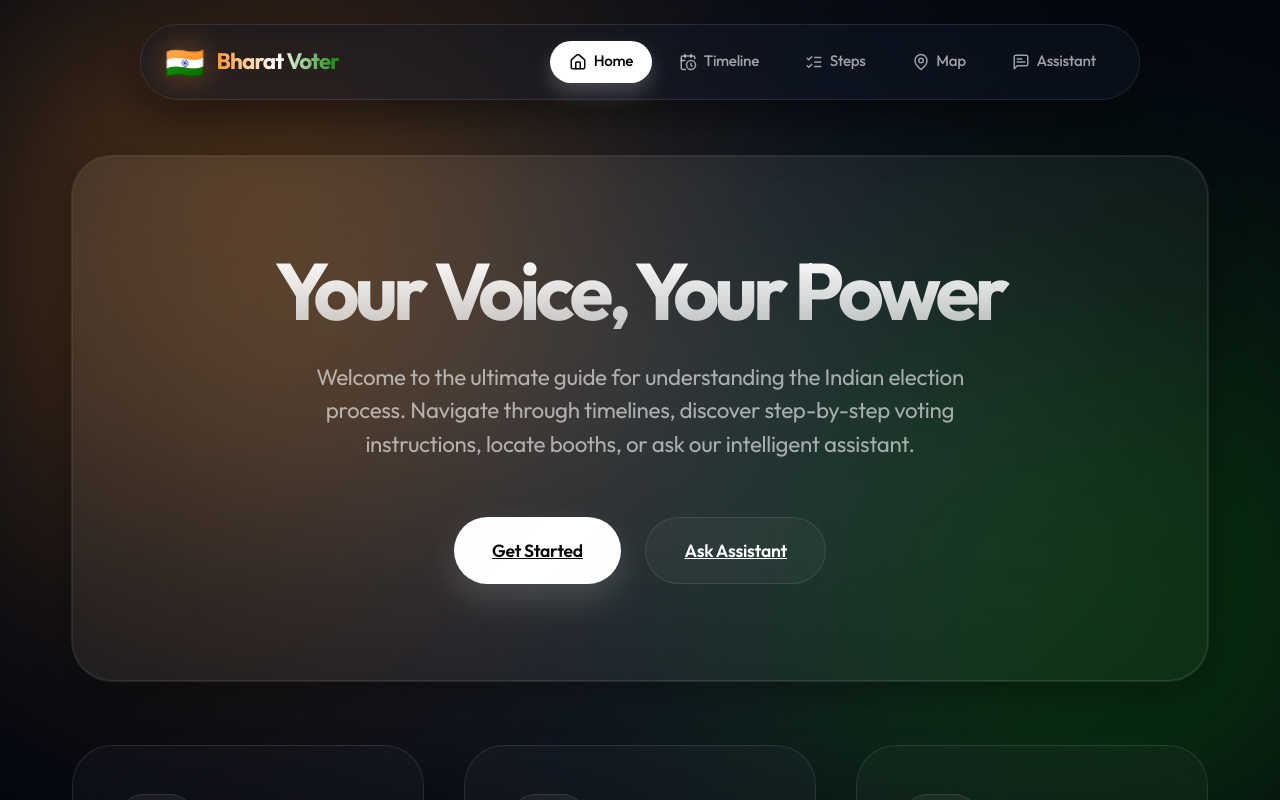
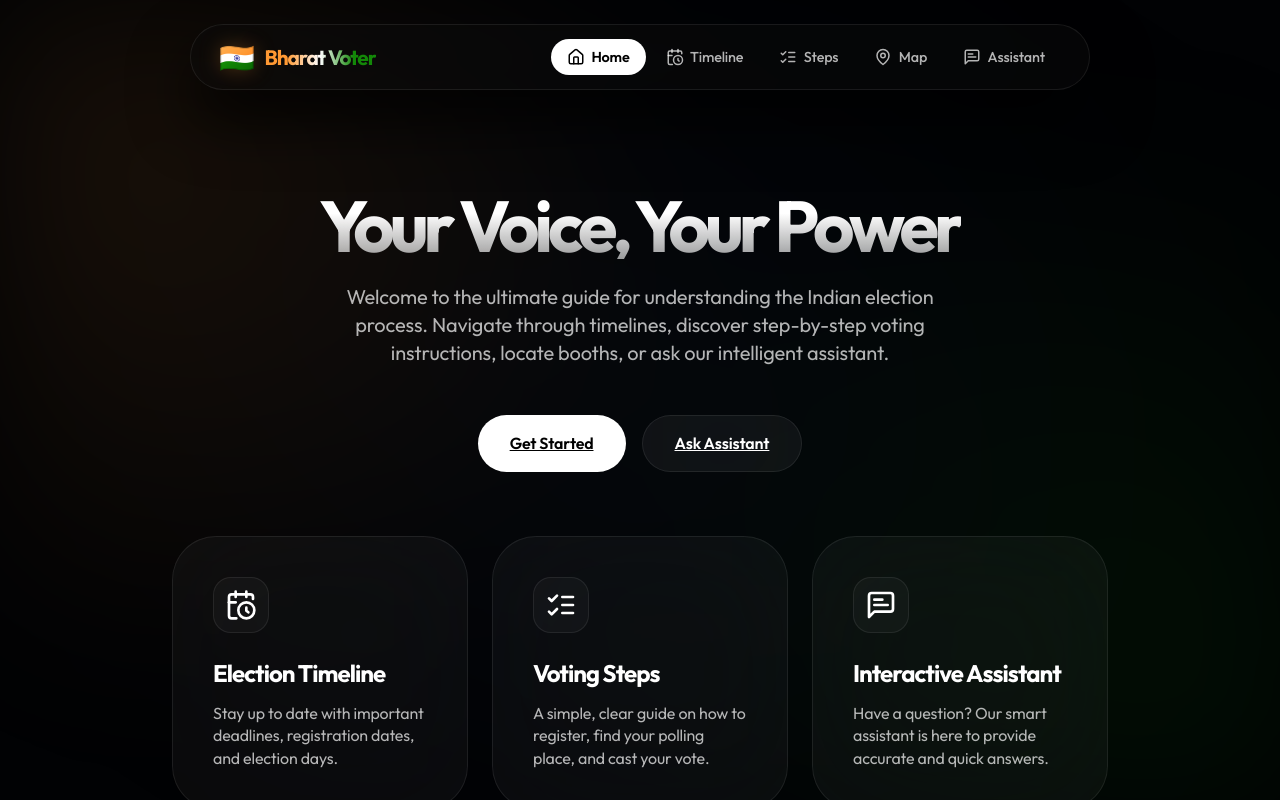
Before and after one commit to SIBI2841/bharat-voter-companion, a React (Vite) app in the folder client/: page / in a window 1280 px wide. Shown: the top 800 px of the page. Built offline with nearby package versions, Linux system fonts and the light colour scheme.

Commit message:
style: deepen dark theme, fix alignments and refine fonts

```diff
--- a/client/src/index.css
+++ b/client/src/index.css
@@ -1,39 +1,39 @@
 :root {
-  /* iOS 26 Liquid Glass Color Palette */
+  /* iOS 26 Liquid Glass - Deep Dark Theme */
   --saffron: #FF9933;
   --white: #FFFFFF;
   --green: #138808;
 
   --primary: var(--saffron);
-  --primary-glow: rgba(255, 153, 51, 0.4);
+  --primary-glow: rgba(255, 153, 51, 0.25);
   --secondary: var(--green);
-  --secondary-glow: rgba(19, 136, 8, 0.4);
+  --secondary-glow: rgba(19, 136, 8, 0.25);
 
-  --background: #040710;
-  --surface: rgba(255, 255, 255, 0.03);
+  --background: #010204; /* True Black for OLED */
+  --surface: rgba(255, 255, 255, 0.04);
   --surface-hover: rgba(255, 255, 255, 0.08);
-  --surface-thick: rgba(255, 255, 255, 0.1);
+  --surface-thick: rgba(255, 255, 255, 0.12);
 
   --text-main: #FFFFFF;
-  --text-muted: rgba(255, 255, 255, 0.6);
-  --text-dim: rgba(255, 255, 255, 0.4);
+  --text-muted: rgba(255, 255, 255, 0.7);
+  --text-dim: rgba(255, 255, 255, 0.45);
 
-  --border: rgba(255, 255, 255, 0.1);
-  --border-bright: rgba(255, 255, 255, 0.2);
+  --border: rgba(255, 255, 255, 0.08);
+  --border-bright: rgba(255, 255, 255, 0.15);
 
-  --radius-sm: 12px;
-  --radius-md: 24px;
-  --radius-lg: 40px; /* Authentic iOS 26 Squircle */
-  --radius-xl: 60px;
+  --radius-sm: 14px;
+  --radius-md: 28px;
+  --radius-lg: 44px; /* Refined iOS Squircle */
+  --radius-xl: 70px;
 
-  --glass-blur: blur(50px);
-  --shadow-soft: 0 20px 50px rgba(0, 0, 0, 0.5);
-  --shadow-specular: 0 0 0 1px rgba(255, 255, 255, 0.1), 0 10px 40px rgba(0, 0, 0, 0.4);
+  --glass-blur: blur(60px);
+  --shadow-soft: 0 30px 60px rgba(0, 0, 0, 0.8);
+  --shadow-specular: 0 0 0 1px rgba(255, 255, 255, 0.08), 0 20px 50px rgba(0, 0, 0, 0.6);
 
-  --spring-easing: cubic-bezier(0.175, 0.885, 0.32, 1.275);
+  --spring-easing: cubic-bezier(0.2, 0.8, 0.2, 1);
 }
 
-@import url('https://fonts.googleapis.com/css2?family=Outfit:wght@300;400;500;600;700;800&display=swap');
+@import url('https://fonts.googleapis.com/css2?family=Outfit:wght@300;400;500;600;700;800&family=Inter:wght@400;500;600;700&display=swap');
 
 * {
   box-sizing: border-box;
@@ -43,71 +43,52 @@
 }
 
 body {
-  font-family: 'Outfit', -apple-system, BlinkMacSystemFont, sans-serif;
+  font-family: 'Outfit', 'Inter', -apple-system, sans-serif;
   background-color: var(--background);
   color: var(--text-main);
   min-height: 100vh;
   overflow-x: hidden;
-  line-height: 1.5;
-  letter-spacing: -0.02em;
+  line-height: 1.4;
+  letter-spacing: -0.01em;
+  -webkit-font-smoothing: antialiased;
 }
 
-/* Animated Mesh Background */
+/* Deeper Mesh Background */
 body::before {
   content: '';
   position: fixed;
   inset: 0;
   z-index: -1;
   background:
-    radial-gradient(circle at 20% 30%, var(--primary-glow) 0%, transparent 40%),
-    radial-gradient(circle at 80% 70%, var(--secondary-glow) 0%, transparent 40%),
-    radial-gradient(circle at 50% 50%, #1e293b 0%, transparent 60%);
-  filter: blur(100px);
-  animation: meshFlow 20s infinite alternate ease-in-out;
+    radial-gradient(circle at 10% 20%, rgba(255, 153, 51, 0.1) 0%, transparent 40%),
+    radial-gradient(circle at 90% 80%, rgba(19, 136, 8, 0.1) 0%, transparent 40%),
+    radial-gradient(circle at 50% 50%, rgba(30, 41, 59, 0.15) 0%, transparent 70%);
+  filter: blur(80px);
+  animation: meshFlow 25s infinite alternate ease-in-out;
 }
 
 @keyframes meshFlow {
   0% { transform: scale(1) translate(0, 0); }
-  50% { transform: scale(1.2) translate(5%, 5%); }
-  100% { transform: scale(1) translate(-5%, -2%); }
+  50% { transform: scale(1.1) translate(2%, 2%); }
+  100% { transform: scale(1) translate(-2%, -1%); }
 }
 
 .app-container {
   display: flex;
   flex-direction: column;
   min-height: 100vh;
+  align-items: center; /* Center horizontally */
 }
 
-/* Glassmorphism Refined */
-.glass-panel {
-  background: var(--surface);
-  backdrop-filter: var(--glass-blur);
-  -webkit-backdrop-filter: var(--glass-blur);
-  border: 1px solid var(--border);
-  border-radius: var(--radius-lg);
-  box-shadow: var(--shadow-specular);
-  position: relative;
-  overflow: hidden;
-}
-
-.glass-panel::after {
-  content: '';
-  position: absolute;
-  inset: 0;
-  background: linear-gradient(135deg, rgba(255,255,255,0.05) 0%, transparent 100%);
-  pointer-events: none;
-}
-
-/* Navigation - Floating Liquid Nav */
+/* Floating Liquid Nav - Perfectly Centered */
 .navbar {
   display: flex;
   justify-content: space-between;
   align-items: center;
-  padding: 0.8rem 1.5rem;
+  padding: 0.75rem 1.75rem;
   margin: 1.5rem auto;
-  width: calc(100% - 3rem);
-  max-width: 1000px;
-  background: rgba(15, 23, 42, 0.4);
+  width: min(900px, calc(100% - 3rem));
+  background: rgba(10, 10, 10, 0.5);
   backdrop-filter: var(--glass-blur);
   -webkit-backdrop-filter: var(--glass-blur);
   border-radius: var(--radius-xl);
@@ -121,19 +102,19 @@ body::before {
 .nav-brand {
   display: flex;
   align-items: center;
-  gap: 0.75rem;
+  gap: 0.6rem;
 }
 
 .brand-icon {
-  font-size: 2rem;
-  filter: drop-shadow(0 0 15px var(--primary-glow));
+  font-size: 1.8rem;
+  filter: drop-shadow(0 0 10px var(--primary-glow));
 }
 
 .navbar h1 {
-  font-size: 1.4rem;
+  font-size: 1.3rem;
   font-weight: 700;
-  letter-spacing: -0.04em;
-  background: linear-gradient(to right, var(--saffron), #fff, var(--green));
+  letter-spacing: -0.05em;
+  background: linear-gradient(to right, var(--saffron) 20%, #fff 50%, var(--green) 80%);
   -webkit-background-clip: text;
   background-clip: text;
   -webkit-text-fill-color: transparent;
@@ -142,7 +123,7 @@ body::before {
 .nav-links {
   display: flex;
   list-style: none;
-  gap: 0.5rem;
+  gap: 0.25rem;
 }
 
 .nav-links a {
@@ -152,152 +133,154 @@ body::before {
   align-items: center;
   gap: 0.4rem;
   font-weight: 500;
-  font-size: 0.95rem;
-  padding: 0.6rem 1.2rem;
+  font-size: 0.9rem;
+  padding: 0.5rem 1rem;
   border-radius: var(--radius-xl);
-  transition: all 0.4s var(--spring-easing);
+  transition: all 0.3s var(--spring-easing);
 }
 
 .nav-links a:hover {
   color: var(--text-main);
-  background: var(--surface-thick);
-  transform: translateY(-1px);
+  background: rgba(255, 255, 255, 0.05);
 }
 
 .nav-links a.active {
   background: var(--white);
   color: #000;
-  box-shadow: 0 10px 20px rgba(255, 255, 255, 0.2);
+  font-weight: 600;
 }
 
-/* Main Content */
+/* Main Content Area */
 .main-content {
   flex: 1;
-  padding: 2rem;
-  max-width: 1200px;
-  margin: 0 auto;
+  padding: 1rem 2rem 4rem;
+  max-width: 1000px;
   width: 100%;
+  display: flex;
+  flex-direction: column;
 }
 
-/* Hero Section */
+/* Hero Section Refined */
 .hero {
   text-align: center;
-  padding: 6rem 2rem;
-  margin-bottom: 2rem;
+  padding: 4rem 1rem 2rem;
+  display: flex;
+  flex-direction: column;
+  align-items: center;
 }
 
 .hero h2 {
-  font-size: 5rem;
-  line-height: 0.95;
+  font-size: min(4.5rem, 12vw);
+  line-height: 0.9;
   font-weight: 800;
-  letter-spacing: -0.06em;
-  margin-bottom: 2rem;
-  background: linear-gradient(180deg, #FFFFFF 0%, rgba(255,255,255,0.7) 100%);
+  letter-spacing: -0.07em;
+  margin-bottom: 1.5rem;
+  background: linear-gradient(180deg, #FFFFFF 30%, rgba(255,255,255,0.6) 100%);
   -webkit-background-clip: text;
   background-clip: text;
   -webkit-text-fill-color: transparent;
 }
 
 .hero p {
-  font-size: 1.4rem;
+  font-size: 1.25rem;
   color: var(--text-muted);
-  max-width: 650px;
-  margin: 0 auto 3.5rem;
+  max-width: 600px;
+  margin-bottom: 3rem;
   font-weight: 400;
+  line-height: 1.4;
 }
 
 .hero-buttons {
   display: flex;
-  gap: 1.5rem;
-  justify-content: center;
+  gap: 1rem;
 }
 
-/* Liquid Buttons */
+/* Liquid Buttons Refined */
 .btn {
-  padding: 1.2rem 2.4rem;
+  padding: 1rem 2rem;
   border-radius: var(--radius-xl);
   font-weight: 600;
-  font-size: 1.1rem;
-  transition: all 0.5s var(--spring-easing);
+  font-size: 1rem;
+  transition: all 0.4s var(--spring-easing);
   cursor: pointer;
   border: none;
   display: inline-flex;
   align-items: center;
-  gap: 0.8rem;
-  position: relative;
-  overflow: hidden;
+  gap: 0.6rem;
 }
 
 .primary-btn {
   background: var(--white);
   color: #000;
-  box-shadow: 0 15px 35px rgba(255, 255, 255, 0.15);
 }
 
 .primary-btn:hover {
-  transform: scale(1.05) translateY(-2px);
-  box-shadow: 0 20px 45px rgba(255, 255, 255, 0.25);
+  transform: scale(1.03);
+  box-shadow: 0 10px 30px rgba(255, 255, 255, 0.3);
 }
 
 .secondary-btn {
-  background: var(--surface);
+  background: rgba(255, 255, 255, 0.05);
   color: var(--text-main);
+  border: 1px solid var(--border);
   backdrop-filter: var(--glass-blur);
-  -webkit-backdrop-filter: var(--glass-blur);
-  border: 1px solid var(--border);
 }
 
 .secondary-btn:hover {
-  background: var(--surface-hover);
-  transform: scale(1.05);
+  background: rgba(255, 255, 255, 0.1);
+  transform: scale(1.03);
 }
 
-/* Features Grid */
+/* Features Grid - Perfect Alignment */
 .features-grid {
   display: grid;
-  grid-template-columns: repeat(auto-fit, minmax(320px, 1fr));
-  gap: 2.5rem;
-  margin-top: 4rem;
+  grid-template-columns: repeat(auto-fit, minmax(280px, 1fr));
+  gap: 1.5rem;
+  margin-top: 2rem;
 }
 
 .feature-card {
-  padding: 3rem;
+  padding: 2.5rem;
   background: var(--surface);
   border-radius: var(--radius-lg);
   border: 1px solid var(--border);
   backdrop-filter: var(--glass-blur);
-  transition: all 0.6s var(--spring-easing);
+  transition: all 0.5s var(--spring-easing);
+  display: flex;
+  flex-direction: column;
+  align-items: flex-start;
+  text-align: left;
 }
 
 .feature-card:hover {
-  transform: translateY(-10px) scale(1.02);
   background: var(--surface-hover);
   border-color: var(--border-bright);
 }
 
 .feature-icon {
-  width: 72px;
-  height: 72px;
-  background: rgba(255,255,255,0.05);
-  border-radius: 22px; /* iOS 26 Icon Radius */
+  width: 56px;
+  height: 56px;
+  background: rgba(255,255,255,0.03);
+  border-radius: 18px;
   display: flex;
   align-items: center;
   justify-content: center;
-  margin-bottom: 2rem;
+  margin-bottom: 1.5rem;
   color: var(--white);
-  box-shadow: inset 0 0 0 1px rgba(255,255,255,0.1);
+  border: 1px solid var(--border);
 }
 
 .feature-card h3 {
-  font-size: 1.8rem;
+  font-size: 1.5rem;
   font-weight: 700;
-  margin-bottom: 1rem;
+  margin-bottom: 0.75rem;
   letter-spacing: -0.04em;
 }
 
 .feature-card p {
   color: var(--text-muted);
-  font-size: 1.1rem;
+  font-size: 1rem;
+  line-height: 1.4;
 }
 
 /* Assistant Chat - Liquid Interface */
```
